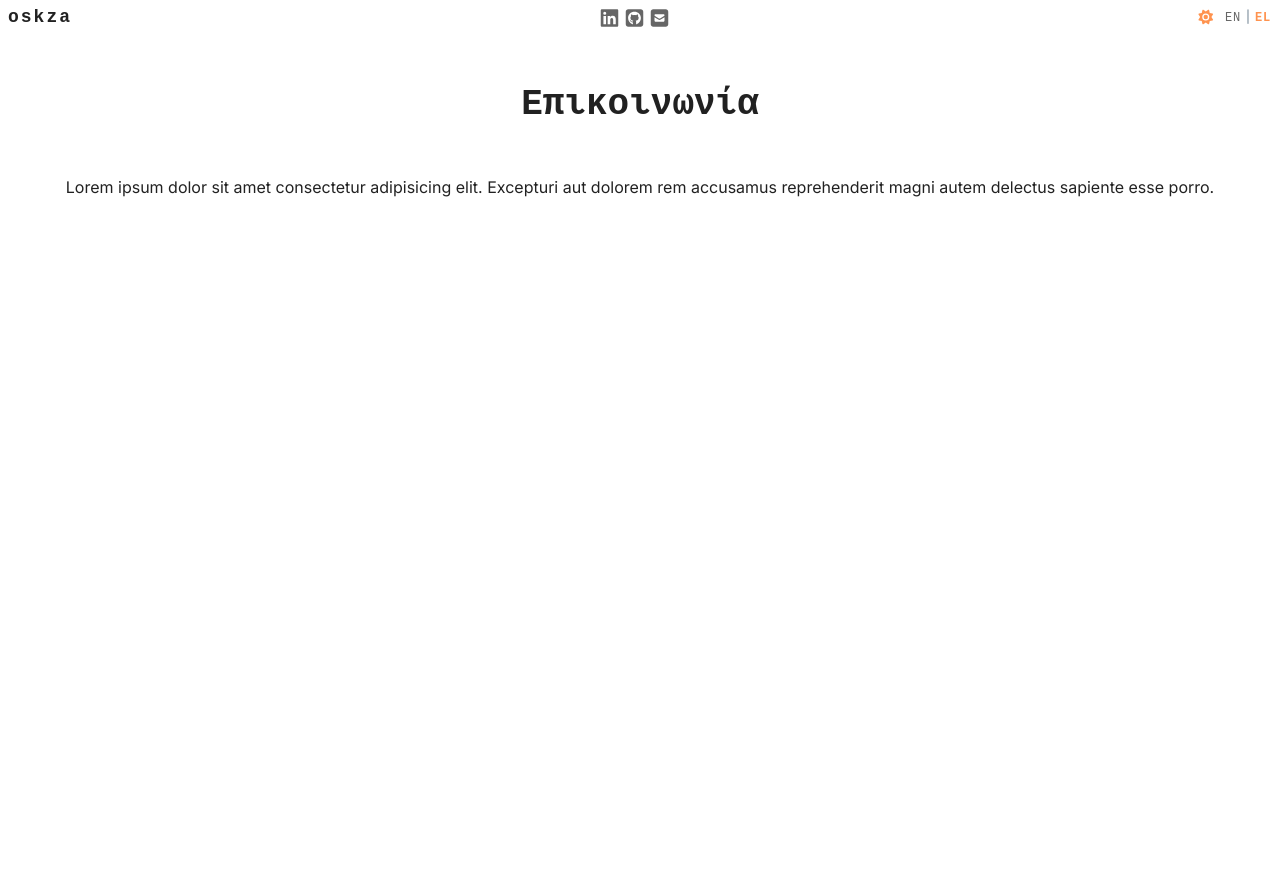
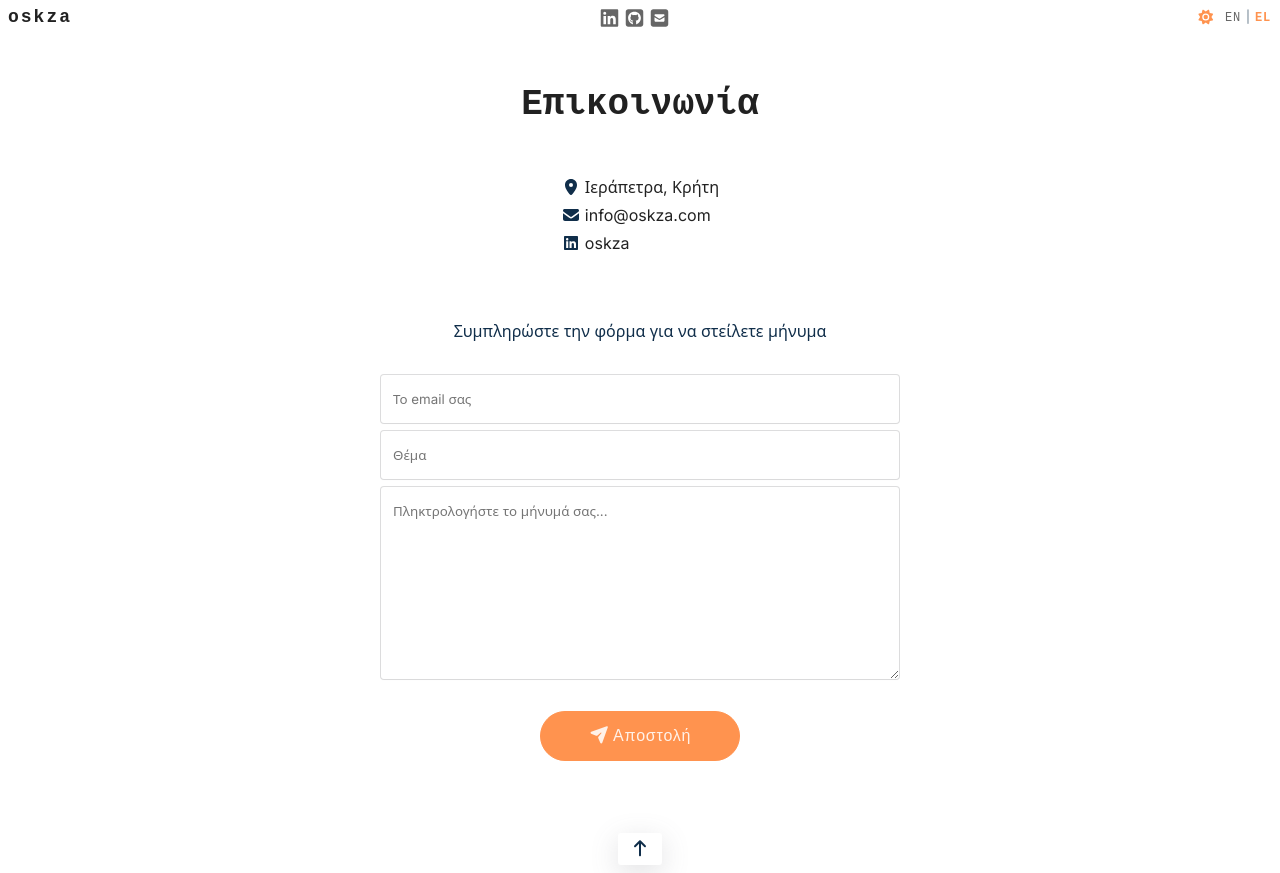
Before and after one commit to oskza/oskza-web, a Vue app: page /contact in a window 1280 px wide. Before the commit the page ends 800 px from the top, so only its background shows below. Built offline with nearby package versions, Linux system fonts and the light colour scheme; a web font is replaced by a local one.

Commit message:
Created Contact page and form. Moved CTABtn component to HomePage directory

```diff
--- a/src/fontawesome.js
+++ b/src/fontawesome.js
@@ -4,14 +4,16 @@ import { FontAwesomeIcon } from '@fortawesome/vue-fontawesome'
 import {
   faArrowUp, faArrowLeft, faArrowRight, faFilePdf,
   faEnvelope, faEnvelopeSquare, faCode, faBookOpen,
-  faSun, faMoon, faLink, faSliders, faCircleCheck, faXmark
+  faSun, faMoon, faLink, faSliders, faCircleCheck,
+  faXmark, faLocationDot, faPaperPlane
 } from '@fortawesome/free-solid-svg-icons'
 
 import { faGithub, faGithubSquare, faLinkedin } from '@fortawesome/free-brands-svg-icons'
 
 library.add(faArrowUp, faArrowLeft, faArrowRight, faFilePdf,
             faEnvelope, faEnvelopeSquare, faCode, faBookOpen,
-            faSun, faMoon, faLink, faSliders, faCircleCheck, faXmark,
+            faSun, faMoon, faLink, faSliders, faCircleCheck,
+            faXmark, faLocationDot, faPaperPlane,
             faGithub, faGithubSquare, faLinkedin)
 
 export { FontAwesomeIcon }
--- a/src/locales/el.json
+++ b/src/locales/el.json
@@ -41,7 +41,8 @@
       "msg": "Πληκτρολογήστε το μήνυμά σας..."
     },
     "messages": {
-      "allFieldsAreRequiredError": "Όλα τα πεδία είναι απαραίτητα"
+      "success": "Το μήνυμά σας εστάλη επιτυχώς",
+      "somethingWentWrongError": "Κάτι πήγε στραβά. Παρακαλώ, δοκιμάστε αργότερα"
     }
   },
   "projectFilters": {
--- a/src/locales/en.json
+++ b/src/locales/en.json
@@ -45,7 +45,8 @@
       "msg": "Type your message here..."
     },
     "messages": {
-      "allFieldsAreRequiredError": "All fields are required"
+      "success": "The message was sent successfully",
+      "somethingWentWrongError": "Something went wrong. Please, retry later"
     }
   },
   "projectFilters": {
--- /dev/null
+++ b/src/pages/ContactPage/ContactForm.vue
@@ -0,0 +1,139 @@
+<template>
+<div class="contact-form">
+  <div class="head">
+    <p class="title">{{ $t('contactForm.title') }}</p>
+    <p v-if="statusMessage" class="status" :class="statusClass">{{ statusMessage }}</p>
+  </div>
+  <form name="contact" @submit.prevent="handleSubmit">
+    <div class="fields">
+      <input
+        type="email"
+        class="field"
+        id="contact-form-email"
+        name="email"
+        v-model="form.email"
+        :placeholder="$t('contactForm.placeholders.email')"
+        required
+      >
+      <input
+        type="text"
+        class="field"
+        id="contact-form-subject"
+        name="subject"
+        v-model="form.subject"
+        :placeholder="$t('contactForm.placeholders.subject')"
+        required
+      >
+      <textarea
+        class="field"
+        id="contact-form-msg"
+        name="message"
+        v-model="form.message"
+        :placeholder="$t('contactForm.placeholders.msg')"
+        rows="7"
+        required
+      ></textarea>
+    </div>
+    <div class="actions">
+      <SubmitBtn :disabled="loading" />
+    </div>
+  </form>
+</div>
+</template>
+
+<script setup>
+import { ref, computed } from 'vue'
+import { useI18n } from 'vue-i18n'
+import SubmitBtn from './SubmitBtn.vue'
+
+const { t } = useI18n()
+
+const form = ref({ email: '', subject: '', message: '' })
+
+const loading = ref(false)
+const status = ref('')
+
+const handleSubmit = async () => {
+  loading.value = true
+  status.value = ''
+  try {
+    console.log(form.value)
+    await new Promise(resolve => setTimeout(resolve, 500))
+    status.value = 'success'
+    form.value = { email: '', subject: '', message: '' }
+  } catch (err) { status.value = 'error' }
+  finally { loading.value = false }
+}
+
+const statusMessage = computed(() => {
+  switch (status.value) {
+    case 'success':
+      return t('contactForm.messages.success')
+    case 'error':
+      return t('contactForm.messages.somethingWentWrongError')
+    default: return ''
+  }
+})
+
+const statusClass = computed(() => ({
+  success: status.value === 'success',
+  error: status.value === 'error'
+}))
+</script>
+
+<style scoped>
+.contact-form {
+  display: flex;
+  flex-direction: column;
+  gap: var(--spacing-xl);
+  width: 100%;
+  max-width: 550px;
+  margin: 0 auto;
+  padding: var(--spacing-xl) var(--spacing-md);
+  border-radius: 3px;
+  background-color: var(--contact-form-bg-color);
+  color: var(--contact-form-text-color);
+}
+
+form {
+  display: flex;
+  flex-direction: column;
+  gap: var(--spacing-xl);
+}
+
+.fields {
+  display: flex;
+  flex-direction: column;
+  gap: var(--spacing-xs);
+}
+
+.field {
+  padding: var(--spacing-sm);
+  line-height: 1.5rem;
+  border-radius: 3px;
+  border: none;
+  outline: none;
+  font-family: var(--font-stack-sans);
+  background-color: var(--contact-form-field-bg-color);
+  color: var(--contact-form-field-text-color);
+}
+
+textarea {
+  resize: vertical;
+  min-height: 6rem;
+  max-height: 25rem;
+}
+
+.actions {
+  display: flex;
+  justify-content: center;
+}
+
+.status {
+  margin-top: var(--spacing-xs);
+  font-size: var(--font-sm);
+}
+
+.success { color: var(--success-color); }
+.error { color: var(--error-color); }
+</style>
--- /dev/null
+++ b/src/pages/ContactPage/ContactInfoList.vue
@@ -0,0 +1,44 @@
+<template>
+<ul class="contact-info-list">
+  <li>
+    <a :href="profile.locationMap" target="_blank">
+      <font-awesome-icon class="icon" icon="fa-solid fa-location-dot" />
+      <span class="text">{{ $t('profile.location') }}</span>
+    </a>
+  </li>
+  <li>
+    <a :href="`mailto:${ profile.email }`">
+      <font-awesome-icon class="icon" icon="fa-solid fa-envelope" />
+      <span class="text">{{ profile.email }}</span>
+    </a>
+  </li>
+  <li>
+    <a :href="profile.linkedin" target="_blank">
+      <font-awesome-icon class="icon" icon="fa-brands fa-linkedin" />
+      <span class="text">oskza</span>
+    </a>
+  </li>
+</ul>
+</template>
+
+<script setup>
+import { profile } from '../../data/profile'
+</script>
+
+<style scoped>
+.contact-info-list {
+  display: flex;
+  flex-direction: column;
+  gap: var(--spacing-2xs);
+  margin: 0 auto;
+  text-align: start;
+}
+
+a {
+  display: flex;
+  align-items: center;
+  gap: var(--spacing-2xs);
+}
+
+.icon { color: var(--primary-color); }
+</style>
--- /dev/null
+++ b/src/pages/ContactPage/SubmitBtn.vue
@@ -0,0 +1,14 @@
+<template>
+<AppBtn class="btn-submit" color="accent" pill>
+  <font-awesome-icon icon="fa-solid fa-paper-plane" />
+  {{ $t('contactForm.submit') }}
+</AppBtn>
+</template>
+
+<script setup>
+import AppBtn from '../../components/ui/AppBtn.vue'
+</script>
+
+<style scoped>
+.btn-submit { padding: var(--spacing-sm) var(--spacing-3xl); }
+</style>
--- a/src/pages/ContactPage/index.vue
+++ b/src/pages/ContactPage/index.vue
@@ -2,10 +2,16 @@
 <div class="contact-page">
   <h2 class="page-title">{{ $t(`contactPage.pageTitle`) }}</h2>
   <div class="page-content">
-    <p>Lorem ipsum dolor sit amet consectetur adipisicing elit. Excepturi aut dolorem rem accusamus reprehenderit magni autem delectus sapiente esse porro.</p>
+    <ContactInfoList />
+    <ContactForm />
   </div>
 </div>
 </template>
+
+<script setup>
+import ContactInfoList from './ContactInfoList.vue'
+import ContactForm from './ContactForm.vue'
+</script>
 
 <style scoped>
 .page-title {
@@ -17,7 +23,7 @@
 .page-content {
   display: flex;
   flex-direction: column;
-  gap: var(--spacing-3xl);
-  padding: 0 var(--spacing-xl) var(--spacing-xl);
+  gap: var(--spacing-xl);
+  padding: 0 var(--spacing-sm) var(--spacing-xl);
 }
 </style>
--- a/src/components/ui/CTABtn.vue
+++ b/src/pages/HomePage/CTABtn.vue
@@ -7,7 +7,7 @@
 
 <script setup>
 import { computed } from 'vue'
-import AppBtn from './AppBtn.vue'
+import AppBtn from '../../components/ui/AppBtn.vue'
 
 const props = defineProps({
   color: String,
--- a/src/pages/HomePage/CTABtnList.vue
+++ b/src/pages/HomePage/CTABtnList.vue
@@ -21,7 +21,7 @@
 <script setup>
 import { computed } from 'vue'
 import { useI18n } from 'vue-i18n'
-import CTABtn from '../../components/ui/CTABtn.vue'
+import CTABtn from './CTABtn.vue'
 
 const { locale } = useI18n()
 
--- a/src/style.css
+++ b/src/style.css
@@ -60,6 +60,12 @@ html {
   --header-bg-color: var(--bg-color);
   --header-text-color: var(--text-color);
 
+  --contact-form-bg-color: var(--primary-color);
+  --contact-form-text-color: var(--text-on-primary-color);
+
+  --contact-form-field-bg-color: #3b3b3b;
+  --contact-form-field-text-color: var(--text-color);
+
   background-color: var(--bg-color);
   color: var(--text-color);
   transition: background-color 0.3s ease, color 0.3s ease;
@@ -76,6 +82,16 @@ html.light {
 
   --header-bg-color: var(--primary-color);
   --header-text-color: var(--text-on-primary-color);
+
+  --contact-form-bg-color: #fff;
+  --contact-form-text-color: var(--primary-color);
+
+  --contact-form-field-bg-color: #fff;
+  --contact-form-field-text-color: var(--text-color);
+}
+
+html.light .contact-form .field {
+  box-shadow: rgba(0, 0, 0, 0.02) 0px 1px 3px 0px, rgba(27, 31, 35, 0.15) 0px 0px 0px 1px;
 }
 
 *, *::before, *::after { box-sizing: border-box; padding: 0; margin: 0; }
```
